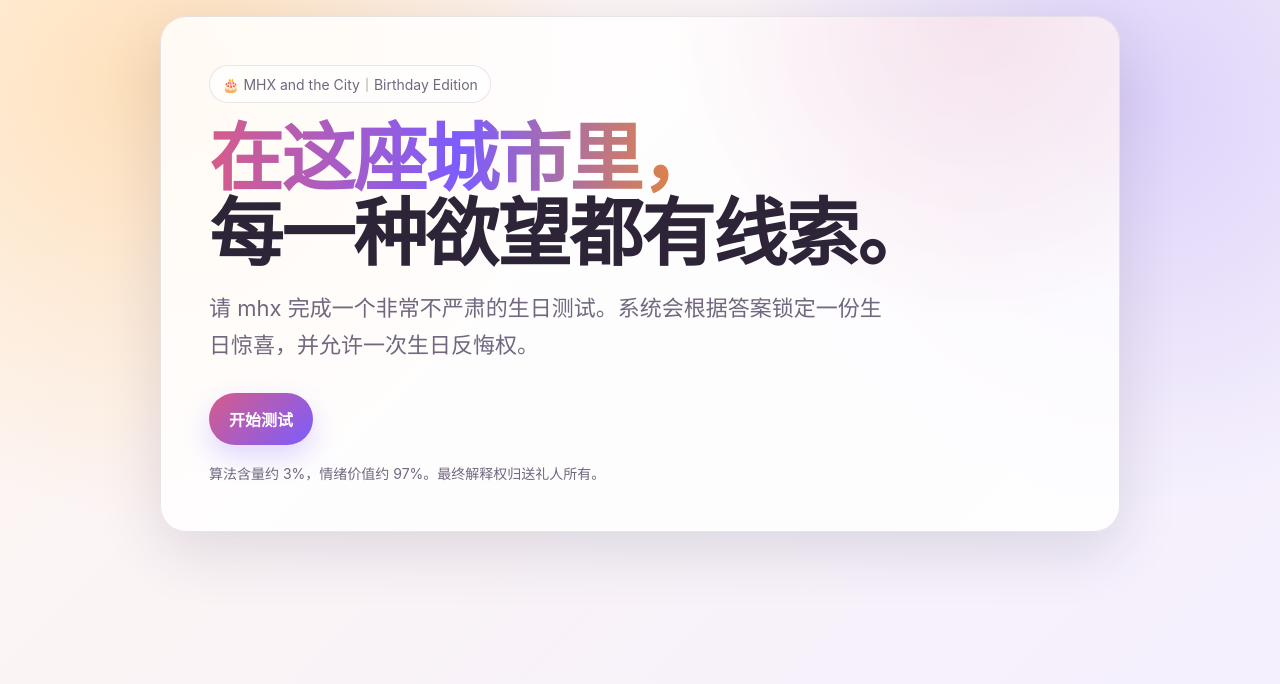
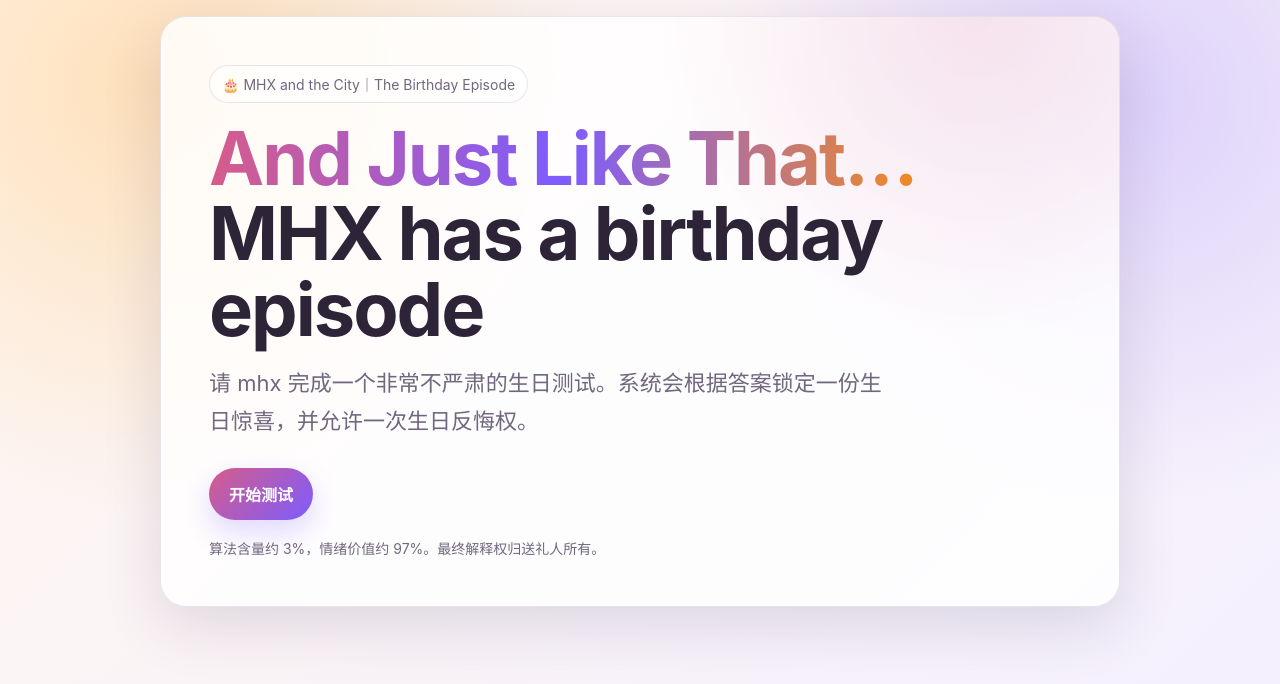
Before and after one commit to zhuoningwu/mhx-birthday-game, a plain HTML site: page index.html in a window 1280 px wide. Drawn offline with Linux system fonts and the light colour scheme.

Commit message:
Update index.html

```diff
--- a/index.html
+++ b/index.html
@@ -372,8 +372,9 @@
   <main class="wrap">
     <section class="hero screen active" id="startScreen">
       <div class="panel">
-        <div class="badge">🎂 MHX and the City｜Birthday Edition</div>
-        <h1><span class="gradient-text">在这座城市里，</span><br/>每一种欲望都有线索。</h1>
+        <div class="badge">🎂 MHX and the City｜The Birthday Episode</div>
+        <h1><span class="gradient-text">And Just Like That…</span><br/>MHX has a birthday episode
+</h1>
         <p class="lead">请 mhx 完成一个非常不严肃的生日测试。系统会根据答案锁定一份生日惊喜，并允许一次生日反悔权。</p>
         <div class="btns">
           <button class="primary" onclick="startQuiz()">开始测试</button>
```
